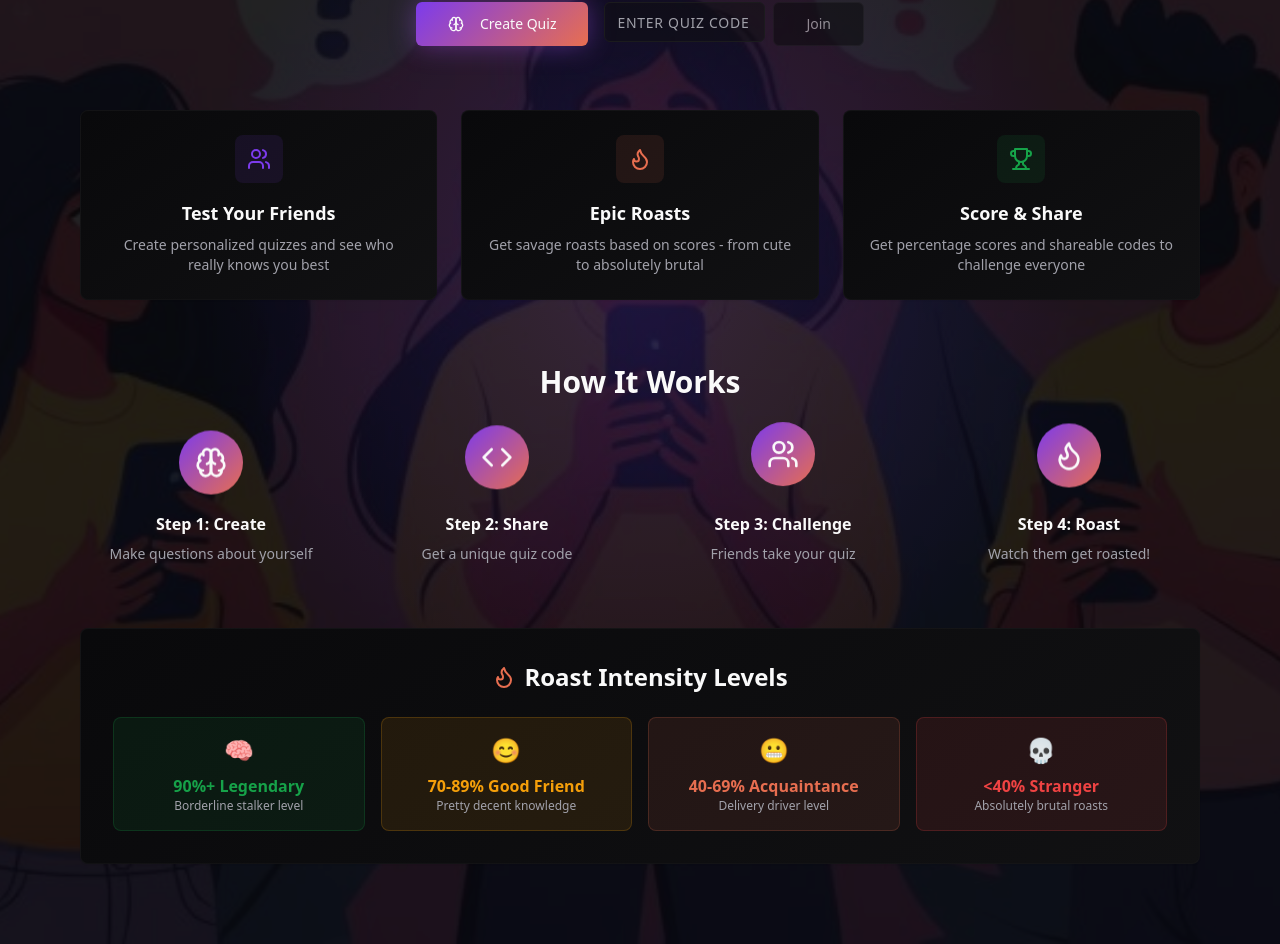
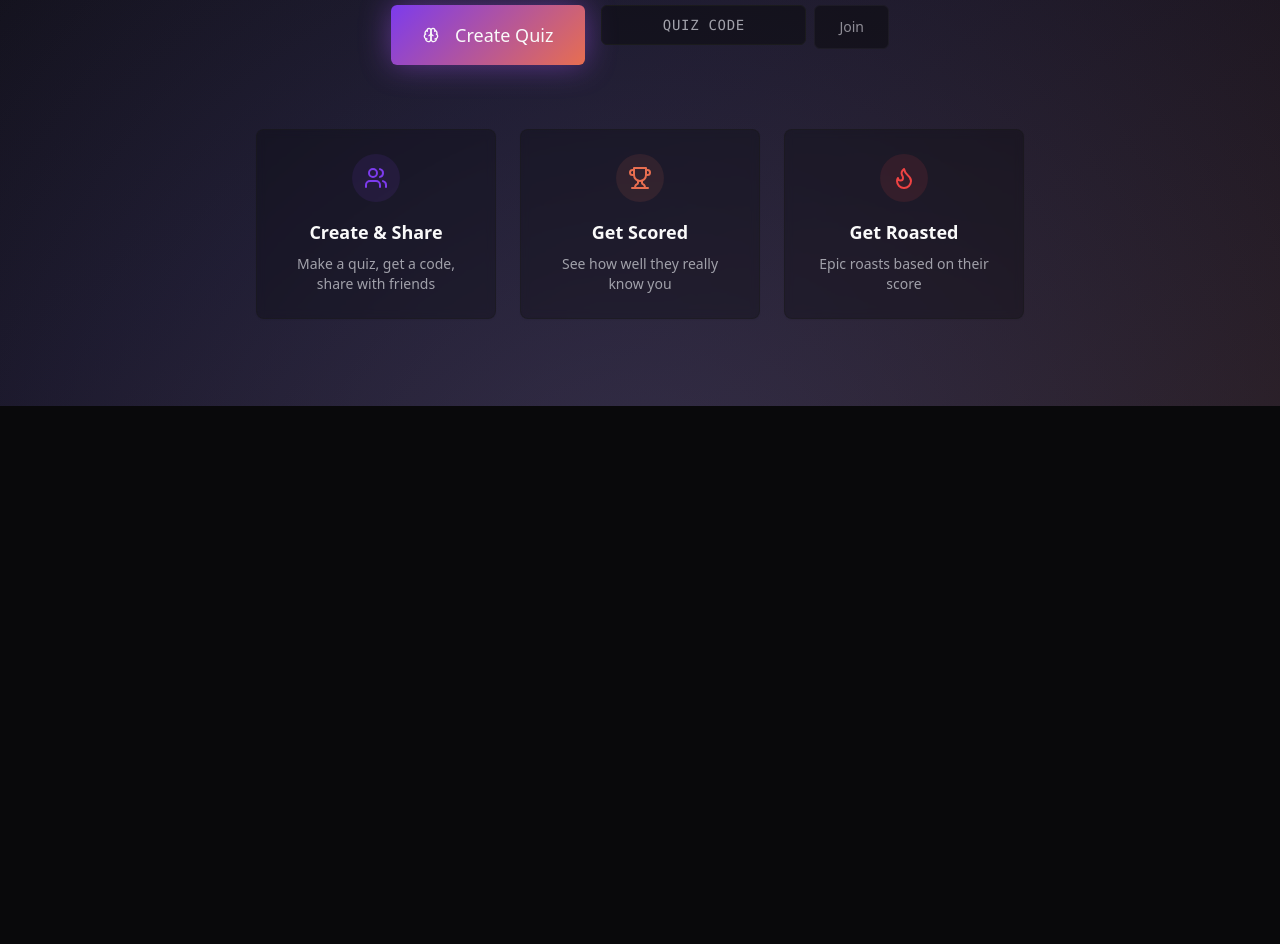
Before and after one commit to M-Arbaoui/doyouknowme-roast-challenge, a React (Vite) app: page / in a window 1280 px wide. Shown: the part 394-1338 px from the top of the page. After the commit the page ends 800 px from the top, so only its background shows below. Built offline with nearby package versions, Linux system fonts and the light colour scheme.

Commit message:
Simplify UI and change background
Simplify the user interface by reducing guidance and changing the home page background.

```diff
--- a/src/pages/Index.tsx
+++ b/src/pages/Index.tsx
@@ -30,48 +30,44 @@ const Index = () => {
   return (
     <div className="min-h-screen bg-background">
       {/* Hero Section */}
-      <div className="relative overflow-hidden">
-        <div className="absolute inset-0 bg-gradient-radial from-primary/20 via-transparent to-transparent"></div>
-        <div className="absolute inset-0 opacity-10">
-          <img
-            src={heroImage}
-            alt="Quiz Challenge Hero"
-            className="w-full h-full object-cover"
-          />
-        </div>
-        <div className="relative max-w-6xl mx-auto px-4 py-20">
-          <div className="text-center mb-16">
-            <div className="inline-flex items-center gap-2 bg-primary/10 text-primary px-4 py-2 rounded-full text-sm font-medium mb-6 animate-pulse-glow">
+      <div className="relative min-h-screen flex items-center justify-center overflow-hidden">
+        <div className="absolute inset-0 bg-gradient-to-br from-background via-primary/5 to-accent/10"></div>
+        <div className="absolute inset-0 bg-[radial-gradient(circle_at_50%_120%,rgba(120,119,198,0.3),rgba(255,255,255,0))]"></div>
+
+        <div className="relative max-w-4xl mx-auto px-4 text-center">
+          <div className="mb-8">
+            <div className="inline-flex items-center gap-2 bg-primary/10 text-primary px-4 py-2 rounded-full text-sm font-medium mb-8 animate-pulse-glow">
               <Flame className="h-4 w-4" />
               Get Ready to be Roasted
             </div>
-            <h1 className="text-6xl md:text-7xl font-bold mb-6">
+
+            <h1 className="text-5xl md:text-7xl font-bold mb-6">
               <span className="bg-gradient-primary bg-clip-text text-transparent">
                 Do You Even
               </span>
               <br />
               <span className="text-foreground">Know Me?</span>
             </h1>
-            <p className="text-xl text-muted-foreground max-w-2xl mx-auto mb-8">
-              Create quizzes about yourself and watch your friends get roasted based on how poorly they score.
-              The ultimate test of friendship! 🔥
+
+            <p className="text-xl text-muted-foreground max-w-2xl mx-auto mb-12">
+              Test your friends and watch them get roasted! 🔥
             </p>
 
-            <div className="flex flex-col sm:flex-row gap-4 justify-center max-w-md mx-auto">
+            <div className="flex flex-col sm:flex-row gap-4 justify-center max-w-lg mx-auto mb-16">
               <Button
                 onClick={() => navigate('/create')}
                 size="lg"
-                className="bg-gradient-primary hover:opacity-80 transition-opacity animate-pulse-glow"
+                className="bg-gradient-primary hover:opacity-80 transition-opacity animate-pulse-glow text-lg px-8 py-4 h-auto"
               >
                 <Brain className="h-5 w-5 mr-2" />
                 Create Quiz
               </Button>
               <div className="flex gap-2">
                 <Input
-                  placeholder="Enter quiz code"
+                  placeholder="Quiz code"
                   value={quizCode}
                   onChange={(e) => setQuizCode(e.target.value.toUpperCase())}
-                  className="bg-secondary/50 border-border uppercase tracking-wider"
+                  className="bg-card/50 border-border uppercase tracking-wider text-center font-mono text-lg"
                   onKeyPress={(e) => e.key === 'Enter' && joinQuiz()}
                   maxLength={6}
                 />
@@ -80,6 +76,7 @@ const Index = () => {
                   variant="outline"
                   size="lg"
                   disabled={!quizCode.trim()}
+                  className="px-6"
                 >
                   Join
                 </Button>
@@ -87,97 +84,44 @@ const Index = () => {
             </div>
           </div>
 
-          {/* Feature Cards */}
-          <div className="grid md:grid-cols-3 gap-6 mb-16">
-            <Card className="p-6 bg-gradient-card border-border/50 hover:border-primary/50 transition-colors group">
+          {/* Simple Feature Cards */}
+          <div className="grid md:grid-cols-3 gap-6 max-w-3xl mx-auto">
+            <Card className="p-6 bg-card/30 backdrop-blur-sm border-border/50 hover:border-primary/50 transition-all group">
               <div className="text-center">
-                <div className="inline-flex items-center justify-center w-12 h-12 bg-primary/10 rounded-lg mb-4 group-hover:bg-primary/20 transition-colors">
+                <div className="inline-flex items-center justify-center w-12 h-12 bg-primary/10 rounded-full mb-4 group-hover:scale-110 transition-transform">
                   <Users className="h-6 w-6 text-primary" />
                 </div>
-                <h3 className="text-lg font-semibold text-foreground mb-2">Test Your Friends</h3>
+                <h3 className="text-lg font-semibold text-foreground mb-2">Create & Share</h3>
                 <p className="text-muted-foreground text-sm">
-                  Create personalized quizzes and see who really knows you best
+                  Make a quiz, get a code, share with friends
                 </p>
               </div>
             </Card>
 
-            <Card className="p-6 bg-gradient-card border-border/50 hover:border-accent/50 transition-colors group">
+            <Card className="p-6 bg-card/30 backdrop-blur-sm border-border/50 hover:border-accent/50 transition-all group">
               <div className="text-center">
-                <div className="inline-flex items-center justify-center w-12 h-12 bg-accent/10 rounded-lg mb-4 group-hover:bg-accent/20 transition-colors">
-                  <Flame className="h-6 w-6 text-accent" />
+                <div className="inline-flex items-center justify-center w-12 h-12 bg-accent/10 rounded-full mb-4 group-hover:scale-110 transition-transform">
+                  <Trophy className="h-6 w-6 text-accent" />
                 </div>
-                <h3 className="text-lg font-semibold text-foreground mb-2">Epic Roasts</h3>
+                <h3 className="text-lg font-semibold text-foreground mb-2">Get Scored</h3>
                 <p className="text-muted-foreground text-sm">
-                  Get savage roasts based on scores - from cute to absolutely brutal
+                  See how well they really know you
                 </p>
               </div>
             </Card>
 
-            <Card className="p-6 bg-gradient-card border-border/50 hover:border-quiz-success/50 transition-colors group">
+            <Card className="p-6 bg-card/30 backdrop-blur-sm border-border/50 hover:border-quiz-danger/50 transition-all group">
               <div className="text-center">
-                <div className="inline-flex items-center justify-center w-12 h-12 bg-quiz-success/10 rounded-lg mb-4 group-hover:bg-quiz-success/20 transition-colors">
-                  <Trophy className="h-6 w-6 text-quiz-success" />
+                <div className="inline-flex items-center justify-center w-12 h-12 bg-quiz-danger/10 rounded-full mb-4 group-hover:scale-110 transition-transform">
+                  <Flame className="h-6 w-6 text-quiz-danger" />
                 </div>
-                <h3 className="text-lg font-semibold text-foreground mb-2">Score & Share</h3>
+                <h3 className="text-lg font-semibold text-foreground mb-2">Get Roasted</h3>
                 <p className="text-muted-foreground text-sm">
-                  Get percentage scores and shareable codes to challenge everyone
+                  Epic roasts based on their score
                 </p>
               </div>
             </Card>
           </div>
-
-          {/* How It Works */}
-          <div className="text-center mb-16">
-            <h2 className="text-3xl font-bold text-foreground mb-8">How It Works</h2>
-            <div className="grid md:grid-cols-4 gap-6">
-              {[
-                { step: "1", icon: Brain, title: "Create", desc: "Make questions about yourself" },
-                { step: "2", icon: Code, title: "Share", desc: "Get a unique quiz code" },
-                { step: "3", icon: Users, title: "Challenge", desc: "Friends take your quiz" },
-                { step: "4", icon: Flame, title: "Roast", desc: "Watch them get roasted!" }
-              ].map((item, index) => (
-                <div key={index} className="text-center">
-                  <div className="inline-flex items-center justify-center w-16 h-16 bg-gradient-primary rounded-full mb-4 animate-float" style={{animationDelay: `${index * 0.5}s`}}>
-                    <item.icon className="h-8 w-8 text-primary-foreground" />
-                  </div>
-                  <h3 className="font-semibold text-foreground mb-2">
-                    Step {item.step}: {item.title}
-                  </h3>
-                  <p className="text-sm text-muted-foreground">{item.desc}</p>
-                </div>
-              ))}
-            </div>
-          </div>
-
-          {/* Roast Levels Preview */}
-          <Card className="p-8 bg-gradient-card border-border/50 text-center">
-            <h2 className="text-2xl font-bold text-foreground mb-6 flex items-center justify-center gap-2">
-              <Flame className="h-6 w-6 text-accent" />
-              Roast Intensity Levels
-            </h2>
-            <div className="grid grid-cols-2 md:grid-cols-4 gap-4">
-              <div className="p-4 bg-quiz-success/10 rounded-lg border border-quiz-success/20">
-                <div className="text-2xl mb-2">🧠</div>
-                <div className="font-semibold text-quiz-success">90%+ Legendary</div>
-                <div className="text-xs text-muted-foreground">Borderline stalker level</div>
-              </div>
-              <div className="p-4 bg-quiz-warning/10 rounded-lg border border-quiz-warning/20">
-                <div className="text-2xl mb-2">😊</div>
-                <div className="font-semibold text-quiz-warning">70-89% Good Friend</div>
-                <div className="text-xs text-muted-foreground">Pretty decent knowledge</div>
-              </div>
-              <div className="p-4 bg-accent/10 rounded-lg border border-accent/20">
-                <div className="text-2xl mb-2">😬</div>
-                <div className="font-semibold text-accent">40-69% Acquaintance</div>
-                <div className="text-xs text-muted-foreground">Delivery driver level</div>
-              </div>
-              <div className="p-4 bg-quiz-danger/10 rounded-lg border border-quiz-danger/20">
-                <div className="text-2xl mb-2">💀</div>
-                <div className="font-semibold text-quiz-danger">&lt;40% Stranger</div>
-                <div className="text-xs text-muted-foreground">Absolutely brutal roasts</div>
-              </div>
-            </div>
-          </Card>
         </div>
       </div>
     </div>
```
